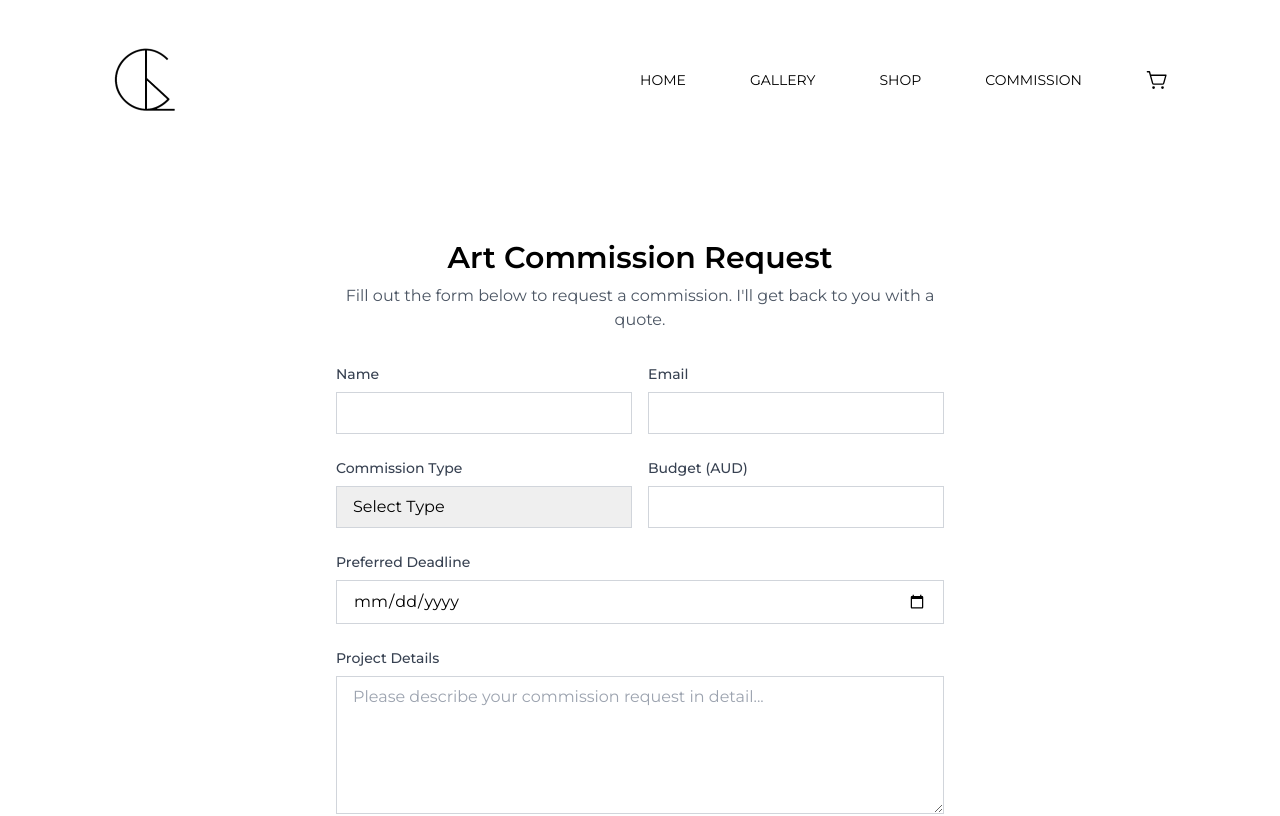
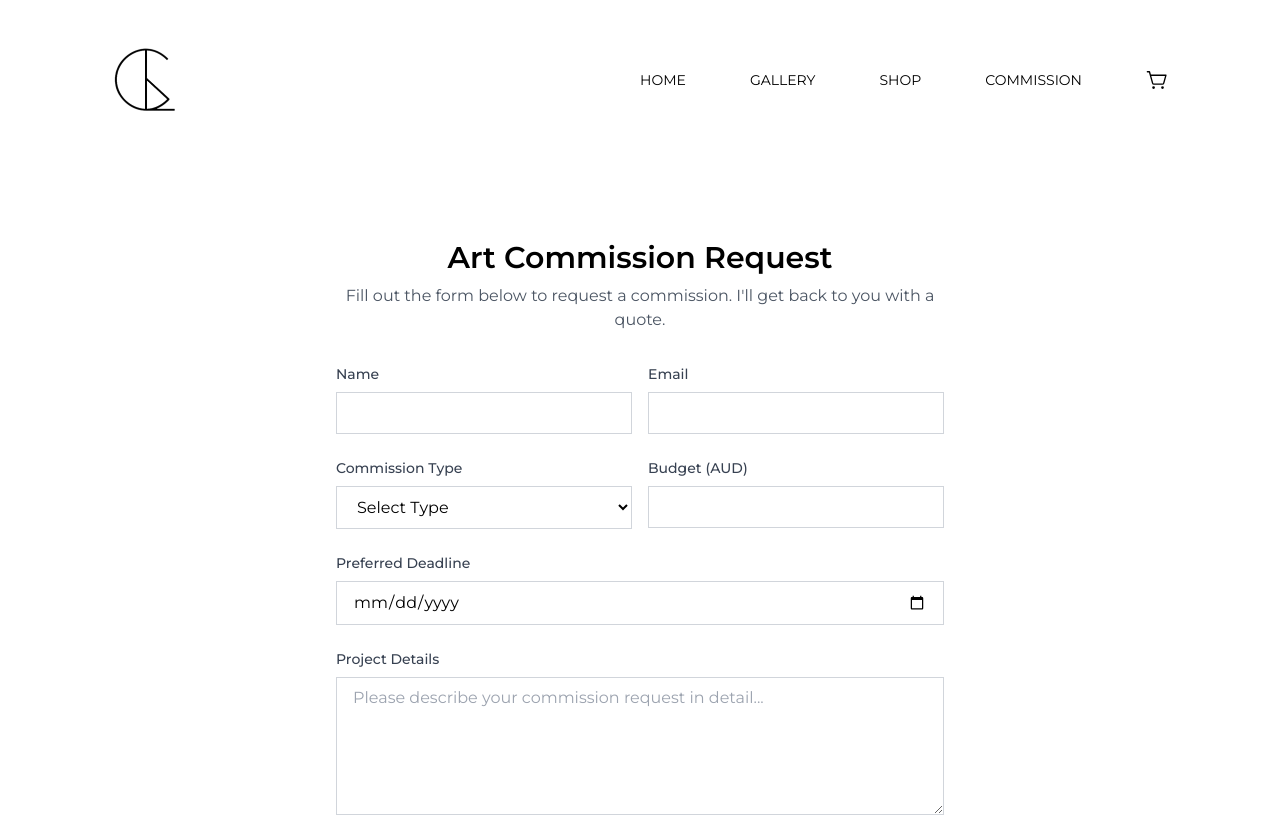
Before and after one commit to kyaakpa/genj3n, a Next.js app: page /art-commission in a window 1280 px wide. Shown: the top 816 px of the page. Built offline with nearby package versions, Linux system fonts and the light colour scheme.

Commit message:
commission page select ui

```diff
--- a/app/art-commission/page.jsx
+++ b/app/art-commission/page.jsx
@@ -240,6 +240,7 @@ const CommissionPage = () => {
 
   return (
     <div className="min-h-screen ">
+      <title>Art Commission Request</title>
       <div className="container mx-auto px-4 py-12">
         <div className="max-w-2xl mx-auto bg-white  p-6 md:p-8">
           <h1 className="text-3xl font-semibold text-center mb-2">
@@ -303,11 +304,7 @@ const CommissionPage = () => {
                   name="commissionType"
                   value={formData.commissionType}
                   onChange={handleChange}
-                  className="w-full px-4 py-2 border rounded-none border-gray-300 focus:ring-2 focus:ring-blue-500 focus:border-transparent"
-                  style={{
-                    WebkitAppearance: "none",
-                    MozAppearance: "none",
-                  }}
+                  className="w-full px-4 py-[10px] bg-white border border-gray-300 rounded-none  focus:ring-2  focus:border-transparent"
                   required
                 >
                   <option value="" className="rounded-none">
```
